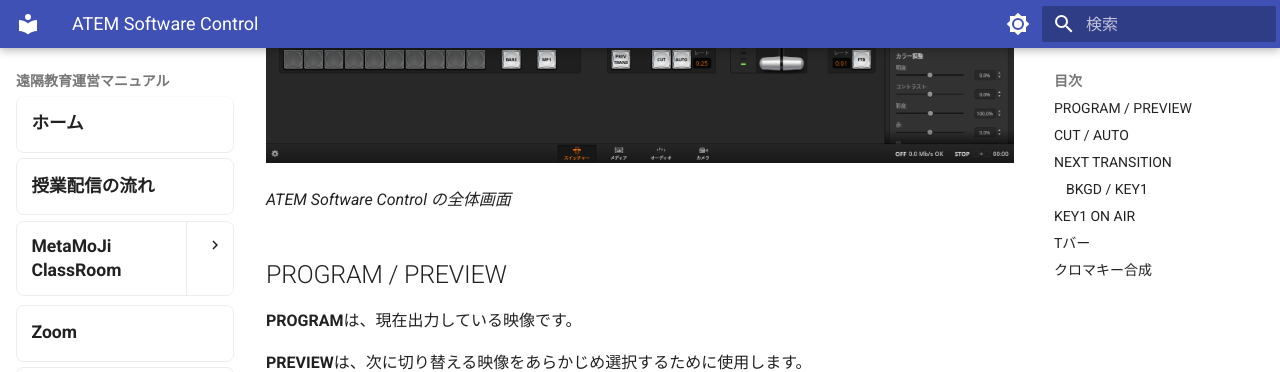
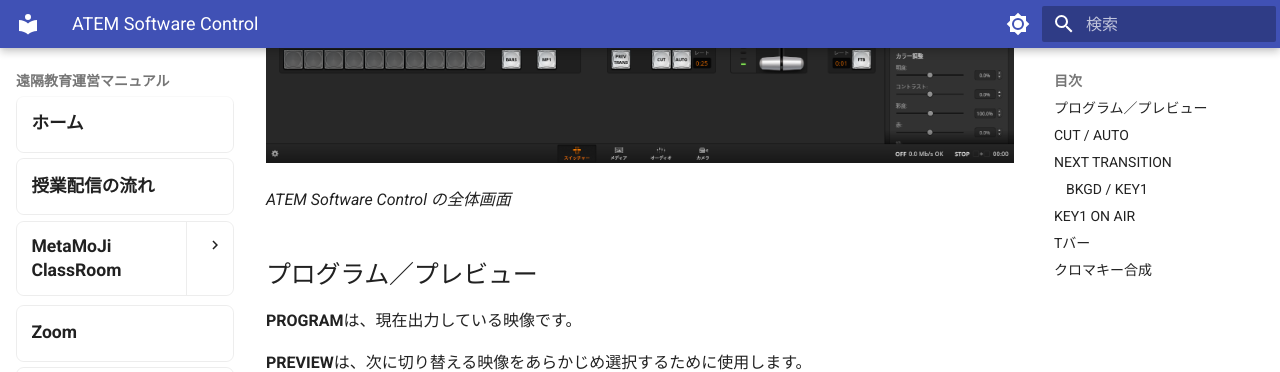
Before and after one commit to a-recs/remote-manual, an MkDocs documentation site: the page built from docs/atem-mini-pro/software-control/index.md, in a window 1280 px wide and 900 px high, scrolled down 460 px. Shown: the top 372 px of the window. Built offline with MkDocs 1.6.1 and Material for MkDocs 9.7.7, drawn with Linux system fonts in a browser that asks for light colours.

Commit message:
Fix ATEM program preview heading

```diff
--- a/docs/atem-mini-pro/software-control/index.md
+++ b/docs/atem-mini-pro/software-control/index.md
@@ -6,7 +6,7 @@ ATEM Software Controlは、ATEM Mini Proをパソコン上から操作するた
 
 *ATEM Software Control の全体画面*
 
-## PROGRAM / PREVIEW
+## プログラム／プレビュー
 
 **PROGRAM**は、現在出力している映像です。
 
```
